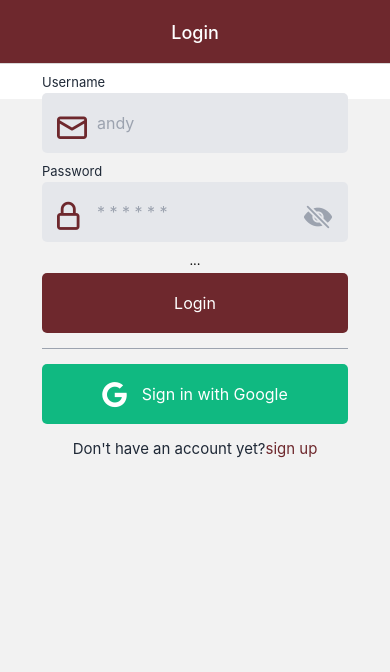
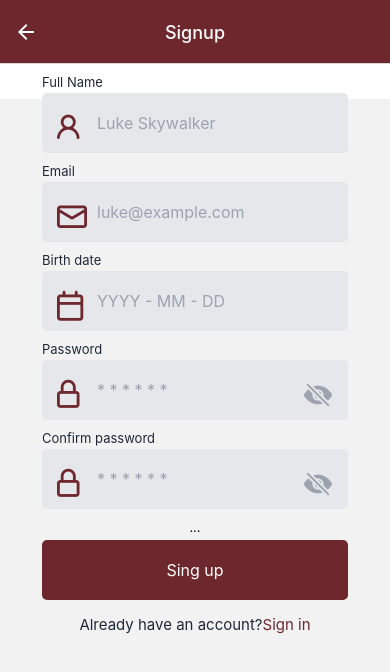
Before and after one commit to fjmadrid/CS50M_bpress_patient_movile, a React Native app: screen /Signup in a window 390 px wide. Shown: the top 672 px of the page. Built offline with nearby package versions, Linux system fonts and the light colour scheme.

Commit message:
Coding signup screen.

```diff
--- a/App.js
+++ b/App.js
@@ -5,6 +5,7 @@ import { HomeScreen } from "./src/screens/HomeScreen";
 import { LoginScreen } from "./src/screens/LoginScreen";
 import { DetailsScreen } from "./src/screens/DetailsScreen";
 import { Colors } from "./src/components/styled";
+import { SignupScreen } from "./src/screens/SignupScreen";
 const { brand, primary } = Colors;
 const Stack = createNativeStackNavigator();
 
@@ -23,6 +24,7 @@ export default function App() {
       >
         <Stack.Screen name="Welcome" component={WelcomeScreen} />
         <Stack.Screen name="Login" component={LoginScreen} />
+        <Stack.Screen name="Signup" component={SignupScreen} />
         <Stack.Screen name="Home" component={HomeScreen} />
         <Stack.Screen name="Details" component={DetailsScreen} />
       </Stack.Navigator>
--- a/src/screens/LoginScreen.js
+++ b/src/screens/LoginScreen.js
@@ -77,7 +77,13 @@ export function LoginScreen({ navigation }) {
                 <ExtraView>
                   <ExtraText>Don't have an account yet?</ExtraText>
                   <TextLink>
-                    <TextLinkContent>sign up</TextLinkContent>
+                    <TextLinkContent
+                      onPress={() => {
+                        navigation.navigate("Signup");
+                      }}
+                    >
+                      Sign up
+                    </TextLinkContent>
                   </TextLink>
                 </ExtraView>
               </StyledFormArea>
--- /dev/null
+++ b/src/screens/SignupScreen.js
@@ -0,0 +1,192 @@
+import React, { useState } from "react";
+import { View, TouchableOpacity } from "react-native";
+import { DateTimePicker } from "@react-native-community/datetimepicker";
+
+import {
+  StyledContainer,
+  InnerContainer,
+  StyledFormArea,
+  StyledInputLabel,
+  StyledTextInput,
+  Colors,
+  LeftIcon,
+  RightIcon,
+  StyledButton,
+  StyledButtonText,
+  MsgBox,
+  ExtraView,
+  ExtraText,
+  TextLink,
+  TextLinkContent,
+} from "../components/styled";
+
+import { Octicons, Ionicons, Fontisto } from "@expo/vector-icons";
+
+const { darkLight, brand, primary } = Colors;
+
+import { Formik } from "formik";
+
+import KeyboardAvoidingWrapper from "../components/KeyboardAvoidingWrapper";
+
+export function SignupScreen({ navigation }) {
+  const [hidePassword, setHidePassword] = useState(true);
+  const [hideConfirmedPassword, setHideConfirmedPassword] = useState(true);
+  const [showDateTimePicker, setShowDateTimePicker] = useState(false);
+  const [date, setDate] = useState(new Date(2000, 0, 1));
+  // Actual selected date of birth
+  const [dob, setDob] = useState();
+  const onChange = (event, selectDate) => {
+    const currentDate = selectedDate || date;
+    setShowDateTimePicker(false);
+    setDate(currentDate);
+    setDob(currentDate);
+  };
+
+  const showDatePicker = () => {
+    setShowDateTimePicker(true);
+  };
+
+  return (
+    <KeyboardAvoidingWrapper>
+      <StyledContainer>
+        <InnerContainer>
+          {showDateTimePicker && (
+            <DateTimePicker
+              testID="dateTimePicker"
+              value={date}
+              mode="date"
+              is24Hour={true}
+              display="default"
+              onChange={(date) => setDate(date)}
+            />
+          )}
+          <Formik
+            initialValues={{
+              fullName: "",
+              email: "",
+              password: "",
+              confirmedPassword: "",
+              birthDate: "",
+            }}
+            onSubmit={(values) => {
+              console.log(`login with values: ${JSON.stringify(values)}`);
+              navigation.navigate("Welcome");
+            }}
+          >
+            {({ handleChange, handleBlur, handleSubmit, values }) => (
+              <StyledFormArea>
+                <MyTextInput
+                  icon="person"
+                  label="Full Name"
+                  placeholder="Luke Skywalker"
+                  placeholderTextColor={darkLight}
+                  onChangeText={handleChange("fullName")}
+                  onBlur={handleBlur("fullName")}
+                  value={values.fullName}
+                  keyboardType="email-address"
+                />
+                <MyTextInput
+                  icon="mail"
+                  label="Email"
+                  placeholder="luke@example.com"
+                  placeholderTextColor={darkLight}
+                  onChangeText={handleChange("user")}
+                  onBlur={handleBlur("user")}
+                  value={values.user}
+                  keyboardType="email-address"
+                />
+                <MyTextInput
+                  icon="calendar"
+                  label="Birth date"
+                  placeholder="YYYY - MM - DD"
+                  placeholderTextColor={darkLight}
+                  onChangeText={handleChange("birthDate")}
+                  onBlur={handleBlur("birthDate")}
+                  value={dob ? dob.toDateString() : ""}
+                  isDate={true}
+                  editable={false}
+                  showDatePicker={showDatePicker}
+                />
+                <MyTextInput
+                  icon="lock"
+                  label="Password"
+                  placeholder="* * * * * *"
+                  placeholderTextColor={darkLight}
+                  onChangeText={handleChange("password")}
+                  onBlur={handleBlur("password")}
+                  value={values.password}
+                  secureTextEntry={hidePassword}
+                  isPassword={true}
+                  hidePassword={hidePassword}
+                  setHidePassword={setHidePassword}
+                />
+                <MyTextInput
+                  icon="lock"
+                  label="Confirm password"
+                  placeholder="* * * * * *"
+                  placeholderTextColor={darkLight}
+                  onChangeText={handleChange("confirmedPassword")}
+                  onBlur={handleBlur("confirmedPassword")}
+                  value={values.confirmedPassword}
+                  secureTextEntry={hideConfirmedPassword}
+                  isPassword={true}
+                  hidePassword={hideConfirmedPassword}
+                  setHidePassword={setHideConfirmedPassword}
+                />
+                <MsgBox>...</MsgBox>
+                <StyledButton onPress={handleSubmit}>
+                  <StyledButtonText>Sing up</StyledButtonText>
+                </StyledButton>
+                <ExtraView>
+                  <ExtraText>Already have an account?</ExtraText>
+                  <TextLink>
+                    <TextLinkContent
+                      onPress={() => navigation.navigate("Login")}
+                    >
+                      Sign in
+                    </TextLinkContent>
+                  </TextLink>
+                </ExtraView>
+              </StyledFormArea>
+            )}
+          </Formik>
+        </InnerContainer>
+      </StyledContainer>
+    </KeyboardAvoidingWrapper>
+  );
+}
+
+const MyTextInput = ({
+  icon,
+  label,
+  isPassword,
+  hidePassword,
+  setHidePassword,
+  isDate,
+  showDatePicker,
+  ...props
+}) => {
+  return (
+    <View>
+      <LeftIcon>
+        <Octicons name={icon} size={30} color={brand} />
+      </LeftIcon>
+      <StyledInputLabel>{label}</StyledInputLabel>
+      {!isDate && <StyledTextInput {...props} />}
+      {isDate && (
+        <TouchableOpacity onPress={showDatePicker}>
+          <StyledTextInput {...props} />
+        </TouchableOpacity>
+      )}
+      {isPassword && (
+        <RightIcon onPress={() => setHidePassword(!hidePassword)}>
+          <Ionicons
+            name={hidePassword ? "eye-off" : "eye"}
+            size={30}
+            color={darkLight}
+          />
+        </RightIcon>
+      )}
+    </View>
+  );
+};
```
